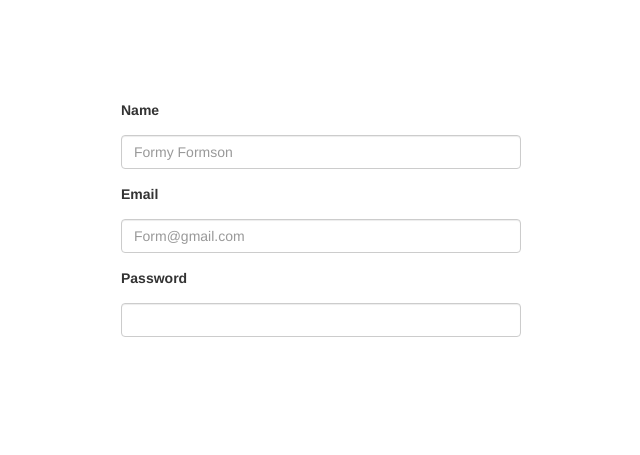
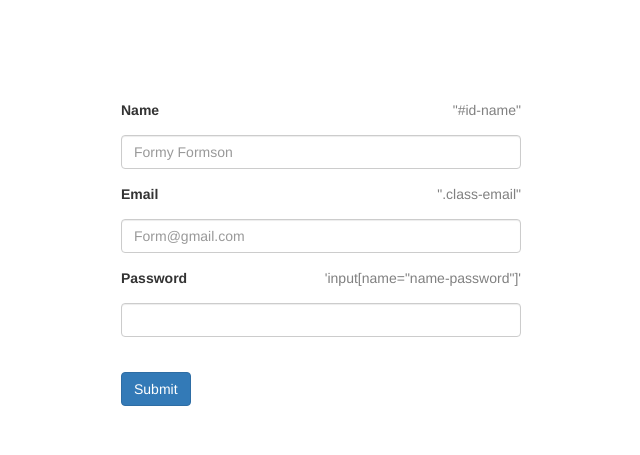
Before and after one commit to lambtron/js-for-marketers-forms, a website: page client/index.html in a window 1280 px wide. Shown: the whole page, without its empty margins (319-959 px from the left). Drawn offline with nearby package versions, Linux system fonts and the light colour scheme.

Commit message:
updated client/index.html

```diff
--- a/client/index.html
+++ b/client/index.html
@@ -7,19 +7,22 @@
   <div class="container" style="width: 400">
     <form class="" style="margin: 100px 0px">
       <div class="row">
-          <label class="form-group">Name</label>
-          <input class="form-control form-group col-md-12" placeholder="Formy Formson" />
+        <label class="form-group">Name</label> <span class="pull-right" style="color: grey;">"#id-name"</span>
+        <input id="id-name" name="name" class="form-control form-group col-md-12" placeholder="Formy Formson" />
       </div>
       <div class="row">
-          <label class="form-group">Email</label>
-          <input class="form-control form-group col-md-12" placeholder="Form@gmail.com" />
+        <label class="form-group">Email</label> <span class="pull-right" style="color: grey;">".class-email"</span>
+        <input class="class-email form-control form-group col-md-12" placeholder="Form@gmail.com" />
       </div>
       <div class="row">
-          <label class="form-group">Password</label>
-          <input class="form-control form-group col-md-12"   />
+        <label class="form-group">Password</label> <span class="pull-right" style="color: grey;">'input[name="name-password"]'</span>
+        <input name="name-password" class="form-control form-group col-md-12"   />
+      </div>
+      <div class="row">
+        <br>
+        <button class="btn btn-primary">Submit</button>
       </div>
     </form>
   </div>
-  </div>
 </body>
 </html>
```
Lines whose indentation alone changed are shown as unchanged.
